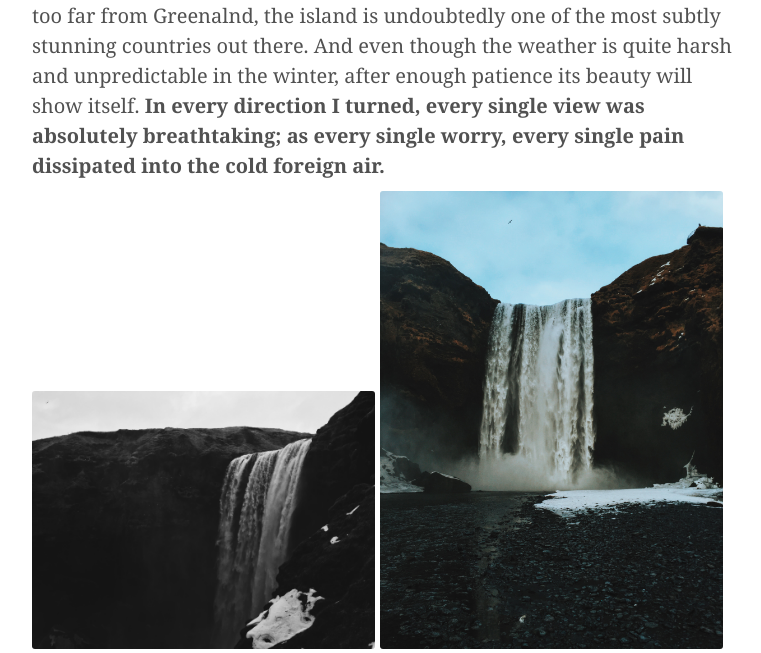
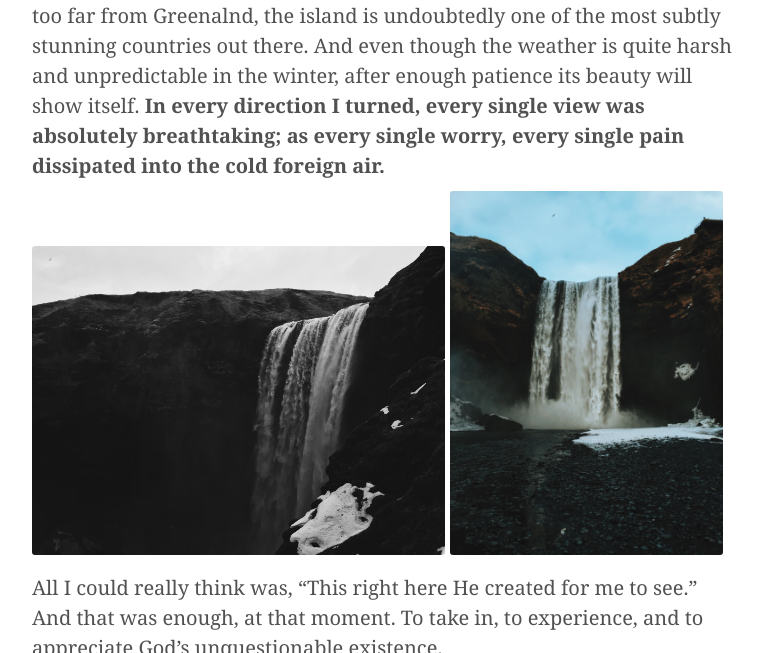
Before and after one commit to thejohnsullivan/McLeian, a Jekyll site: the page built from _posts/2016-05-14-iceland.md, in a window 1280 px wide. Shown: the part 3707-4360 px from the top of the page, without its empty margins (258-1019 px from the left). Built offline with Jekyll 4.4.1, drawn with Linux system fonts in a browser that asks for light colours; some web fonts are replaced; comment, search, counter and statistics services are not loaded; grey boxes are pictures that could not be loaded.

Commit message:
Update 2016-05-14-iceland.md

```diff
--- a/_posts/2016-05-14-iceland.md
+++ b/_posts/2016-05-14-iceland.md
@@ -37,8 +37,8 @@ It’s almost been two months since I embarked on this trip, which for now I wil
 Iceland has been one of those places. Situated in the Atlantic Ocean, not too far from Greenalnd, the island is undoubtedly one of the most subtly stunning countries out there. And even though the weather is quite harsh and unpredictable in the winter, after enough patience its beauty will show itself. **In every direction I turned, every single view was absolutely breathtaking; as every single worry, every single pain dissipated into the cold foreign air.**
 
 <section>
-	<img width="49%" src="/assets/images/iceland8.JPG">
-	<img width="49%" src="/assets/images/iceland9.JPG">
+	<img width="59%" src="/assets/images/iceland8.JPG">
+	<img width="39%" src="/assets/images/iceland9.JPG">
 </section>
 
 All I could really think was, “This right here He created for me to see.” And that was enough, at that moment. To take in, to experience, and to appreciate God’s unquestionable existence.
@@ -48,8 +48,8 @@ All I could really think was, “This right here He created for me to see.” An
 **I yearned for this escape.** To see what was possible in order to force myself out a state of feeling broken. To see how much God is really trying to look out for me. And going to Iceland was a big part of that. In all that is beautiful and pure and untouched, in admiration of Him, I stood there as a man full of flaws, and yet He wants me; I needed to fully understand that in Him making me human was for me to have a relationship with Him.
 
 <section>
-	<img width="69%" src="/assets/images/iceland11.JPG">
-	<img width="29%" src="/assets/images/iceland12.JPG">
+	<img width="49%" src="/assets/images/iceland11.JPG">
+	<img width="49%" src="/assets/images/iceland12.JPG">
 </section>
 
 All I needed to do was to give in and give up any inhibitions I had. **I needed to want Him.** After going through some of the hardest and most unexpected things, it took me a while, not necessarily to realize, but to come to the conclusion that maybe it is time to become, at most, vulnerable. To decide that maybe this emptiness and the confusing heaviness that comes with it can disappear if I just I let it.
@@ -59,6 +59,6 @@ All I needed to do was to give in and give up any inhibitions I had. **I needed
 My time in Iceland was an opportunity to reflect on and to make sense of the past year, as well as to escape the burden I felt being in Boston. Iceland is kind of how I imagine heaven to be: **breathtaking**. It was a place without fear, without worry, and without pain. It is full of dreams, full of hope, and full of endless possibilities.
 
 <section>
-	<img width="69%" src="/assets/images/iceland14.JPG">
-	<img width="29%" src="/assets/images/iceland15.JPG">
+	<img width="39%" src="/assets/images/iceland14.JPG">
+	<img width="59%" src="/assets/images/iceland15.JPG">
 </section>
```
